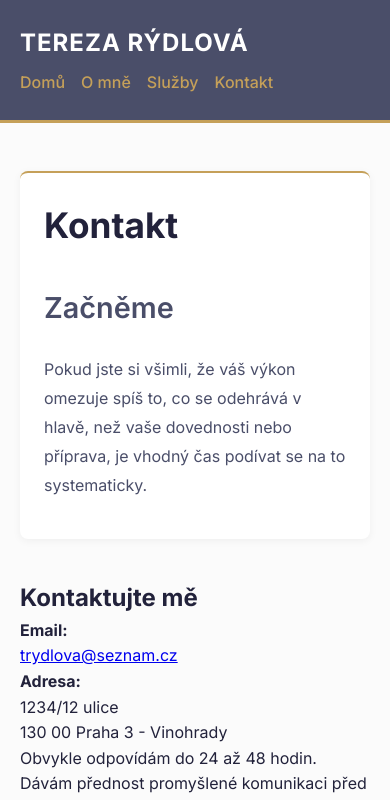
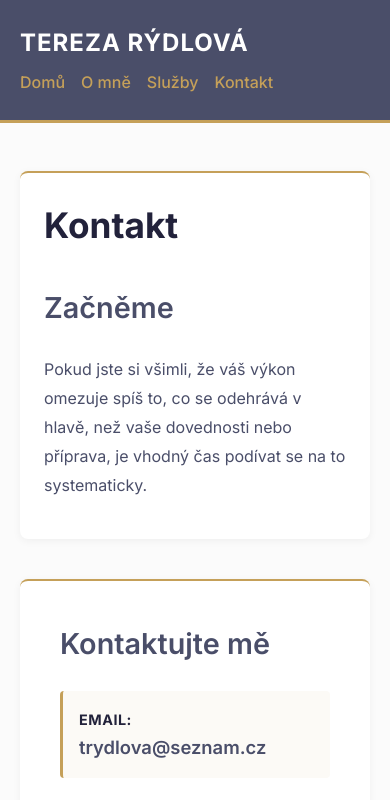
Before and after one commit to westleyovercash/tereza-rydlova, a Jekyll site: the page built from kontakt.md, in a window 390 px wide. Shown: the top 800 px of the page. Built offline with Jekyll 4.4.1, drawn with Linux system fonts in a browser that asks for light colours.

Commit message:
Update style.css

```diff
--- a/assets/css/style.css
+++ b/assets/css/style.css
@@ -486,6 +486,109 @@ main {
     }
 }
 
+/* === CONTACT PAGE === */
+
+/* Contact Card with Map */
+.contact-card {
+    background: #fff;
+    padding: 0;
+    margin-bottom: 2.5rem;
+    border-radius: 8px;
+    box-shadow: 0 2px 8px rgba(0,0,0,0.05);
+    border-top: 2px solid #C5A059;
+    overflow: hidden;
+    display: grid;
+    grid-template-columns: 1fr 1fr;
+}
+
+.contact-info {
+    padding: 2.5rem;
+}
+
+.contact-info h2 {
+    font-size: 1.8rem;
+    color: #4A4E69;
+    margin: 0 0 1.5rem 0;
+    font-weight: 600;
+}
+
+.contact-item {
+    margin-bottom: 1.5rem;
+    padding: 1rem;
+    background: rgba(197, 160, 89, 0.05);
+    border-radius: 4px;
+    border-left: 3px solid #C5A059;
+}
+
+.contact-item strong {
+    color: #22223B;
+    font-size: 0.9rem;
+    text-transform: uppercase;
+    letter-spacing: 0.5px;
+}
+
+.email-link {
+    color: #4A4E69;
+    text-decoration: none;
+    font-size: 1.15rem;
+    font-weight: 600;
+    transition: color 0.3s;
+}
+
+.email-link:hover {
+    color: #C5A059;
+}
+
+.response-note {
+    margin-top: 1.5rem;
+    font-size: 0.95rem;
+    color: #4A4E69;
+    line-height: 1.7;
+    font-style: italic;
+}
+
+.contact-map {
+    padding: 0;
+    min-height: 400px;
+}
+
+.contact-map iframe {
+    width: 100%;
+    height: 100%;
+    min-height: 400px;
+}
+
+/* Numbered Arrows for Steps */
+.numbered-arrows li {
+    padding-left: 3.5rem;
+}
+
+.numbered-arrows li::before {
+    content: "→";
+}
+
+.step-num {
+    position: absolute;
+    left: 2rem;
+    color: #C5A059;
+    font-weight: 700;
+}
+
+/* Responsive */
+@media (max-width: 768px) {
+    .contact-card {
+        grid-template-columns: 1fr;
+    }
+
+    .contact-map {
+        min-height: 300px;
+    }
+
+    .contact-map iframe {
+        min-height: 300px;
+    }
+}
+
 /* === FOOTER === */
 footer {
     background: #4A4E69;
```
